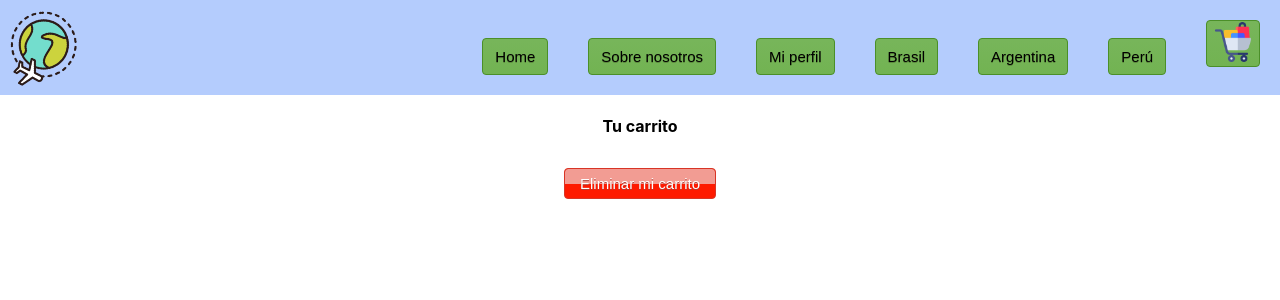
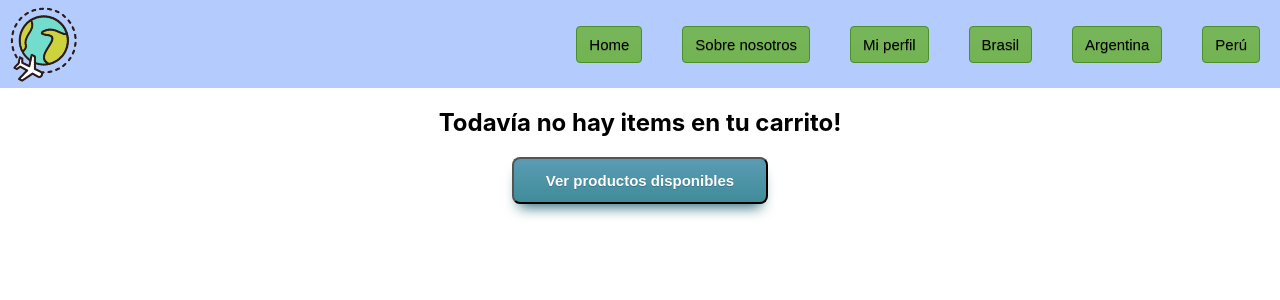
Before and after one commit to matiaspedernera/DestinoViajes, a React (Create React App) app: page /cart in a window 1280 px wide. Shown: the top 300 px of the page. Built offline with nearby package versions, Linux system fonts and the light colour scheme.

Commit message:
Desafio 11

```diff
--- a/src/components/CartWidget/CartWidget.css
+++ b/src/components/CartWidget/CartWidget.css
@@ -1,5 +1,5 @@
 .button-cart {
-    margin: 20px;
+    margin: 10px;
     background: linear-gradient(to bottom, #77b55a 5%, #72b352 100%);
     background-color: #77b55a;
     border-radius: 4px;
@@ -10,5 +10,5 @@
 }
 
 .shopping-cart {
-  height: 40px;
+  height: 30px;
 }
--- a/src/components/CartWidget/CartWidget.js
+++ b/src/components/CartWidget/CartWidget.js
@@ -1,11 +1,22 @@
 import "./cartWidget.css";
-import cart from '../assets/shopping-cart.png'
+import cart from "../assets/shopping-cart.png";
+import { useContext } from "react/cjs/react.development";
+import CartContext from "../../context/cartContext";
 
 const CartWidget = () => {
+  const { viajes } = useContext(CartContext);
+
   return (
-    <button className="button-cart">
-      <img className="shopping-cart" src={cart} alt="shopping cart"></img>
-    </button>
+    <>
+      {viajes.length === 0 ? (
+        <></>
+      ) : (
+        <button className="button-cart">
+          <img className="shopping-cart" src={cart} alt="shopping cart"></img>
+          <span>{viajes[0].cantidad}</span>
+        </button>
+      )}
+    </>
   );
 };
 
--- a/src/components/ItemCount/ItemCount.js
+++ b/src/components/ItemCount/ItemCount.js
@@ -3,9 +3,9 @@ import { useContext } from "react/cjs/react.development";
 import CartContext from "../../context/cartContext";
 import "./itemCount.css";
 
-const ItemCount = ({ stock, initial, id, descripcion }) => {
+const ItemCount = ({ stock, initial, id, descripcion, precio }) => {
   const [cantidad, setCantidad] = useState(initial);
-  const { agregarViaje, } = useContext(CartContext);
+  const { agregarViaje } = useContext(CartContext);
   const reducir = () => {
     if (cantidad <= initial) {
       return;
@@ -21,7 +21,7 @@ const ItemCount = ({ stock, initial, id, descripcion }) => {
   };
 
   const agregarProducto = () => {
-    agregarViaje({id, descripcion, cantidad})
+    agregarViaje({id, descripcion, cantidad,precio})
   }
 
   return (
--- a/src/components/ItemDetail/ItemDetail.js
+++ b/src/components/ItemDetail/ItemDetail.js
@@ -30,6 +30,7 @@ const ItemDetail = ({ item }) => {
           descripcion={item.descripcion}
           stock={item.stock}
           initial={item.minimo}
+          precio={item.precio}
         />
       )}
       <Link to="/cart">
--- a/src/components/NavBar/NavBar.js
+++ b/src/components/NavBar/NavBar.js
@@ -26,7 +26,9 @@ const NavBar = () => {
         <Categories categoryName="Brasil" url="/product/1" />
         <Categories categoryName="Argentina" url="/product/2" />
         <Categories categoryName="Perú" url="/product/3" />
-        <CartWidget />
+        <Link to="/cart">
+          <CartWidget />
+        </Link>
       </div>
     </header>
   );
--- a/src/context/cartContext.js
+++ b/src/context/cartContext.js
@@ -6,11 +6,13 @@ export const CartContextProvider = ({ children }) => {
   const [viajes, setViajes] = useState([]);
 
   const agregarViaje = (item) => {
+    item.precio = item.precio * item.cantidad;
     const viajeEnCarrito = viajes.find((v) => v.id === item.id);
     if (viajeEnCarrito) {
       const viajesPrevios = viajes.map((vi) => {
         if (vi.id === viajeEnCarrito.id) {
-          vi.cantidad = vi.cantidad + toString(item.cantidad);
+          vi.cantidad = parseInt(vi.cantidad) + item.cantidad;
+          vi.precio = vi.precio + item.precio;
         }
         return vi;
       });
--- a/src/views/Cart.js
+++ b/src/views/Cart.js
@@ -1,10 +1,11 @@
 import { useContext } from "react";
 import CartContext from "../context/cartContext";
 import "./cart.css";
+import { Link } from "react-router-dom";
 
 const Cart = () => {
   const { viajes, limpiarCarrito, eliminarViaje } = useContext(CartContext);
-  console.log(viajes)
+  console.log(viajes);
 
   const eliminarCarrito = () => {
     limpiarCarrito();
@@ -15,21 +16,38 @@ const Cart = () => {
   };
 
   return (
+    <>
+      {viajes.length === 0 ? (
+        <div className="carrito-vacio">
+          <h2>Todavía no hay items en tu carrito!</h2>
+          <Link to="/">
+          <button className="back-to-menu">Ver productos disponibles</button>
+          </Link>
+        </div>
+      ) : (
         <section className="carrito">
           <h4>Tu carrito</h4>
           {viajes.map((i) => (
             <div key={i.id} className="item-added">
               <p>{i.descripcion}</p>
-          <p>Cantidad: {i.cantidad}</p>
-          <p className="deleteButton" id={i.id} onClick={() => eliminarItem(i.id)}>
+              <p>Cantidad de pasajes: {i.cantidad}</p>
+              <p>Precio total: ${i.precio}</p>
+              <p
+                className="deleteButton"
+                id={i.id}
+                onClick={() => eliminarItem(i.id)}
+              >
                 X
               </p>
             </div>
           ))}
+          {/* <h5>Precio total:</h5> */}
           <button className="myButton" onClick={eliminarCarrito}>
             Eliminar mi carrito
           </button>
         </section>
+      )}
+    </>
   );
 };
 
--- a/src/views/cart.css
+++ b/src/views/cart.css
@@ -2,6 +2,28 @@
 	display: flex;
 	flex-direction: column;
 	align-items: center;
+}
+
+.carrito-vacio {
+	display: flex;
+	flex-direction: column;
+	align-items: center;
+}
+
+.back-to-menu {
+	box-shadow: 0px 10px 14px -7px #276873;
+	background: linear-gradient(to bottom, #599bb3 5%, #408c99 100%);
+	background-color: #599bb3;
+	border-radius: 8px;
+	display: inline-block;
+	cursor: pointer;
+	color: #ffffff;
+	font-family: Arial;
+	font-size: 15px;
+	font-weight: bold;
+	padding: 13px 32px;
+	text-decoration: none;
+	text-shadow: 0px 1px 0px #3d768a;
 }
 
 .item-added {
```
Lines whose indentation alone changed are shown as unchanged.
